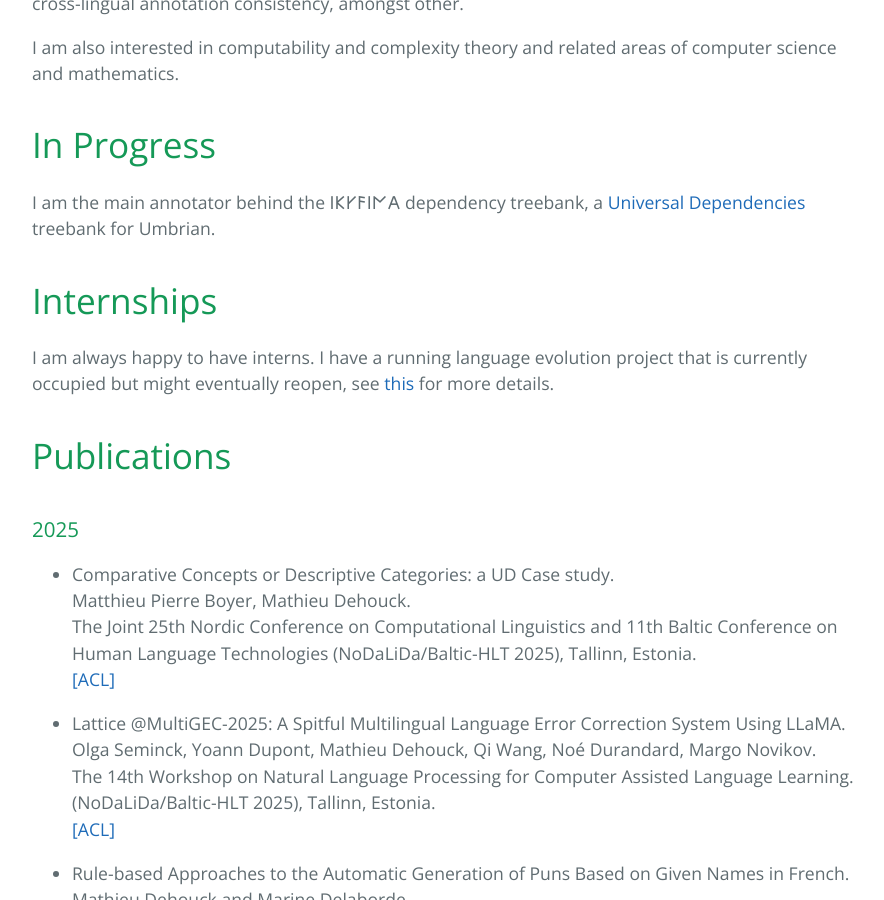
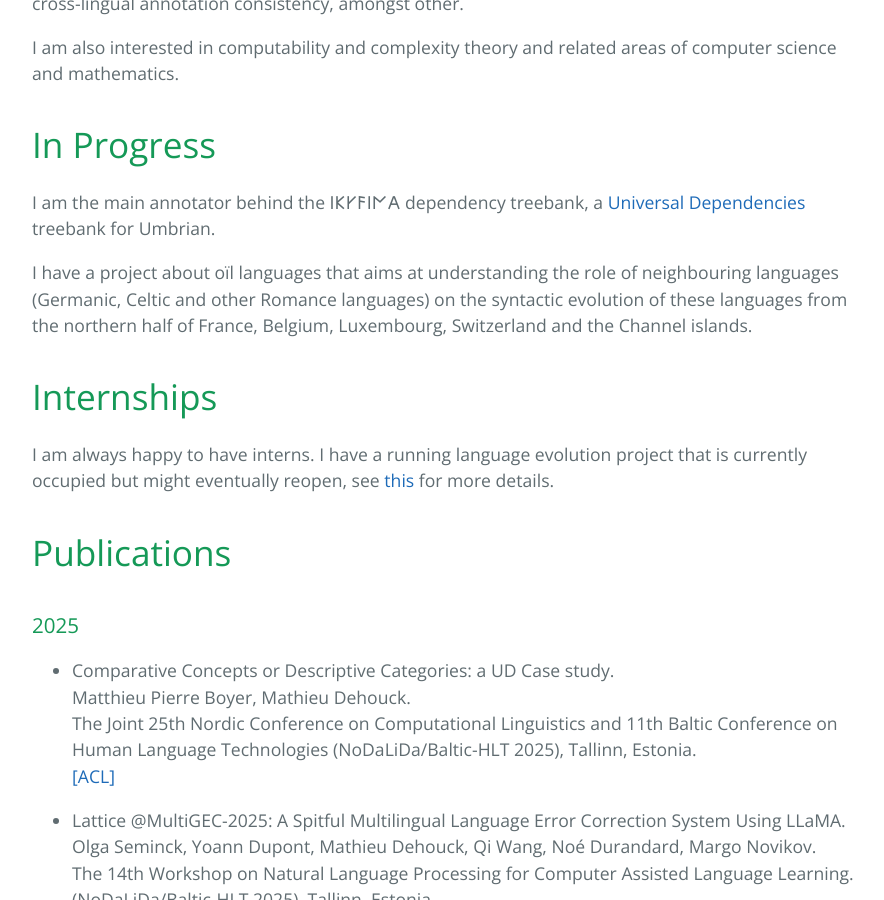
Before and after one commit to MathieuDehouck/MathieuDehouck.github.io, a Jekyll site: the page built from index.md, in a window 1280 px wide and 900 px high, scrolled down 716 px. Shown: the whole window, without its empty margins (192-1076 px from the left). Built offline with Jekyll 4.4.1, drawn with Linux system fonts in a browser that asks for light colours.

Commit message:
updating

```diff
--- a/index.md
+++ b/index.md
@@ -19,10 +19,11 @@
 
 I am also interested in computability and complexity theory and related areas of computer science and mathematics.
 
-
 # In Progress
 
 I am the main annotator behind the 𐌉𐌊𐌖𐌅𐌉𐌍𐌀 dependency treebank, a [Universal Dependencies](https://universaldependencies.org/#language-) treebank for Umbrian.
+
+I have a project about oïl languages that aims at understanding the role of neighbouring languages (Germanic, Celtic and other Romance languages) on the syntactic evolution of these languages from the northern half of France, Belgium, Luxembourg, Switzerland and the Channel islands.
 
 # Internships
 
```
